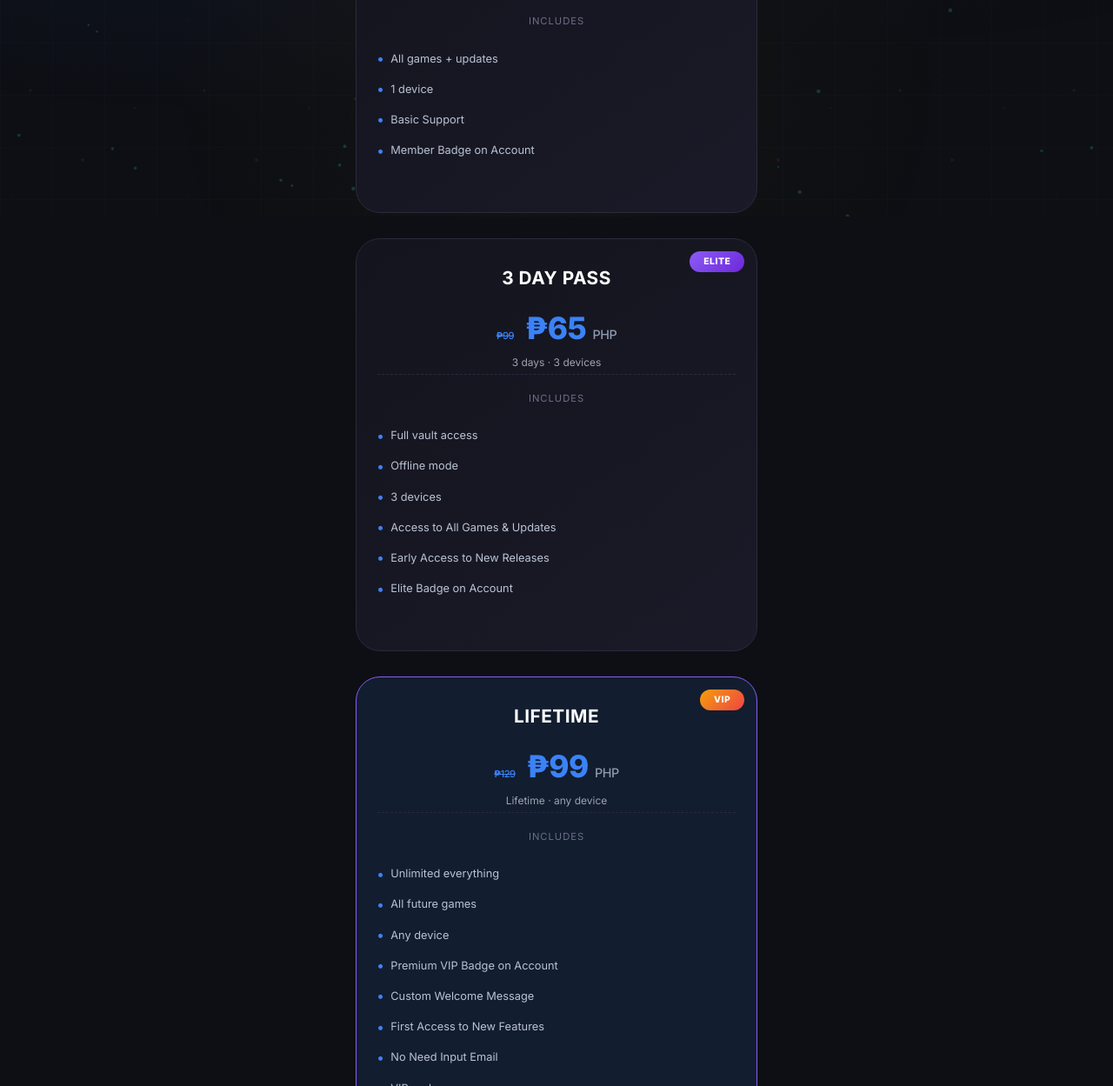
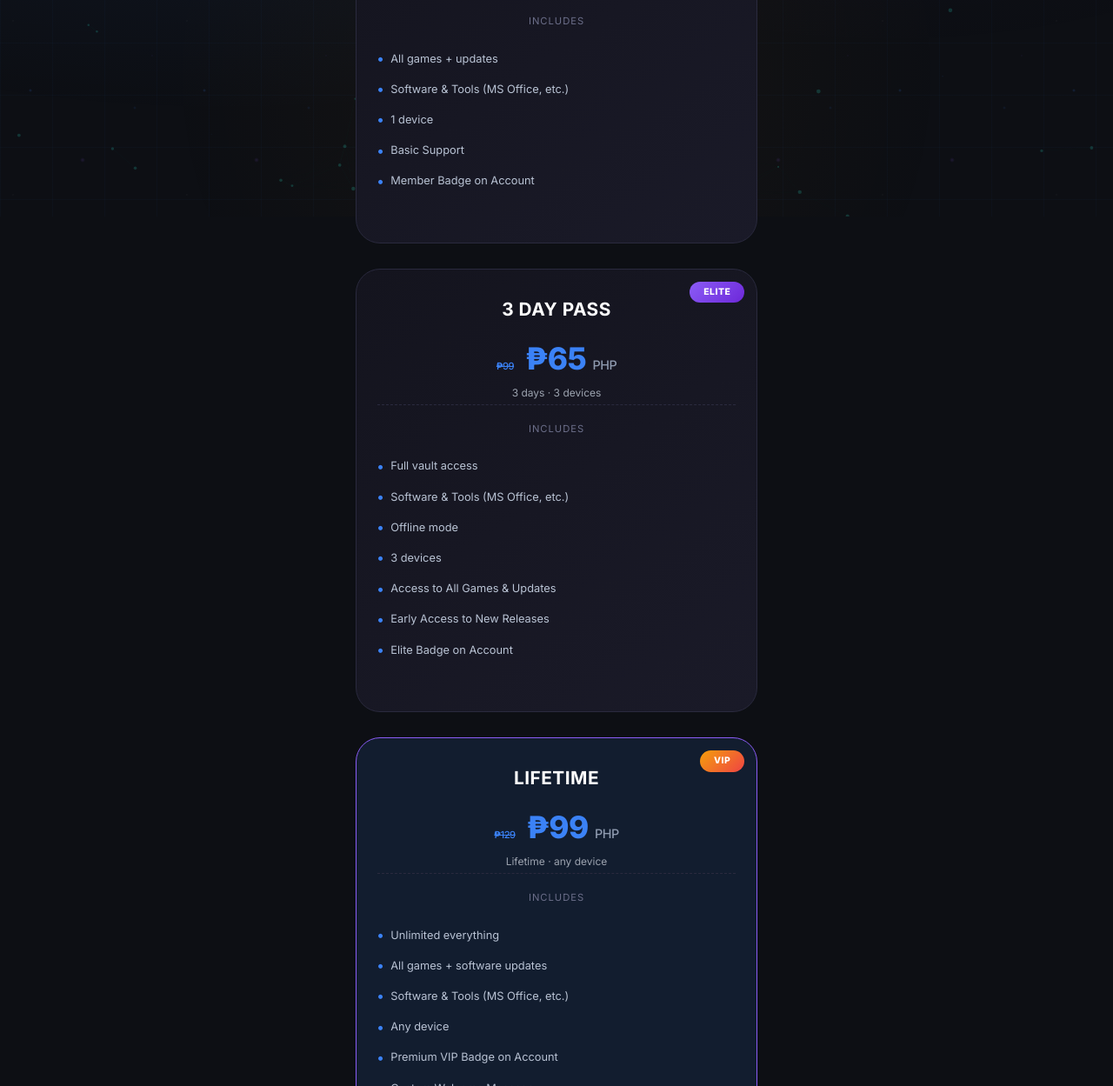
Before and after one commit to zeddump33-wq/Gamevault.io, a plain HTML site: page pages/payment.html in a window 1280 px wide. Shown: the part 551-1800 px from the top of the page at 87% size. Drawn offline with nearby package versions, Linux system fonts and the light colour scheme.

Commit message:
Update payment.html

```diff
--- a/pages/payment.html
+++ b/pages/payment.html
@@ -7,7 +7,7 @@
   <meta http-equiv="X-Content-Type-Options" content="nosniff">
   <meta http-equiv="Referrer-Policy" content="strict-origin-when-cross-origin">
   <title>GameVault — Unlock Access | Secure Checkout</title>
-  <link rel="icon" type="image/jpg" href="../images/Logo.jpg" />
+  <link rel="icon" type="image/png" href="../images/Logo.jpg" />
   <link rel="stylesheet" href="../css/style.css">
   <style>
     *,
@@ -505,6 +505,7 @@
         <div class="game-list-label">includes</div>
         <ul class="feature-list">
           <li>All games + updates</li>
+          <li>Software & Tools (MS Office, etc.)</li>
           <li>1 device</li>
           <li>Basic Support</li>
           <li>Member Badge on Account</li>
@@ -519,6 +520,7 @@
         <div class="game-list-label">includes</div>
         <ul class="feature-list">
           <li>Full vault access</li>
+          <li>Software & Tools (MS Office, etc.)</li>
           <li>Offline mode</li>
           <li>3 devices</li>
           <li>Access to All Games & Updates</li>
@@ -535,7 +537,8 @@
         <div class="game-list-label">includes</div>
         <ul class="feature-list">
           <li>Unlimited everything</li>
-          <li>All future games</li>
+          <li>All games + software updates</li>
+          <li>Software & Tools (MS Office, etc.)</li>
           <li>Any device</li>
           <li>Premium VIP Badge on Account</li>
           <li>Custom Welcome Message</li>
@@ -568,6 +571,7 @@
     <div class="payment-box">
       <div style="text-align:center; font-size:11px; letter-spacing:2px;">GCASH EXPRESS</div>
       <div class="payment-amount" id="payAmount">₱0</div>
+      <div style="margin:4px 0 10px">Pay to: <strong>GameVault · 0912 345 6789</strong></div>
       <div class="qr-frame">
         <img id="gcashQr" src="../images/gcash-qr.jpg" alt="QR" onerror="this.src='https://placehold.co/200x200?text=SCAN+QR+GCash&bg=white&textColor=black';">
       </div>
```
